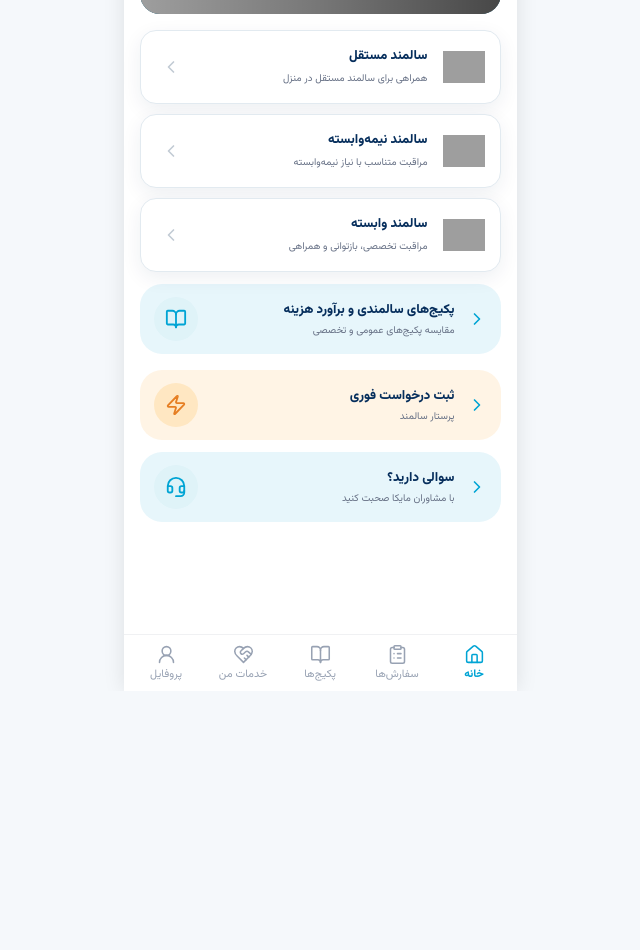
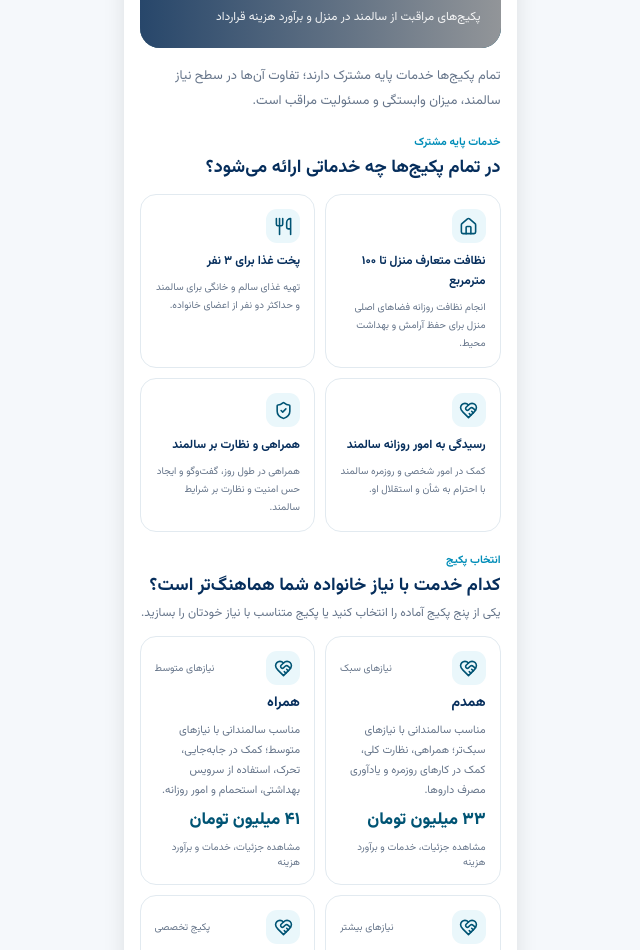
Before and after one commit to kodsaeid-cmd/Myca, a Next.js app: page /category/11 in a window 1280 px wide. Shown: the part 300-1250 px from the top of the page, without its empty margins (320-960 px from the left). Before the commit the page ends 991 px from the top, so only its background shows below. Built offline with nearby package versions, Linux system fonts and the light colour scheme; grey boxes are pictures that could not be loaded.

Commit message:
feat: connect MYCA package catalog to the ten product detail screens

```diff
--- a/src/app/category/[id]/page.tsx
+++ b/src/app/category/[id]/page.tsx
@@ -1,9 +1,17 @@
 import { notFound } from "next/navigation";
 import { CategoryScreen } from "@/components/category-screen";
+import { PricingCatalogScreen } from "@/components/pricing-catalog-screen";
 import { categories } from "@/lib/myca-data";
+import { pricingCatalogs } from "@/lib/pricing-data";
 
 export default async function CategoryPage({ params }: { params: Promise<{ id: string }> }) {
   const { id } = await params;
+  if (id === "11" || id === "22") {
+    return <PricingCatalogScreen catalog={pricingCatalogs["elders-pricing"]} />;
+  }
+  if (id === "12" || id === "27") {
+    return <PricingCatalogScreen catalog={pricingCatalogs.pedia} />;
+  }
   const category = categories[id];
   if (!category) notFound();
   return <CategoryScreen category={category} />;
--- a/src/components/pricing-catalog-screen.tsx
+++ b/src/components/pricing-catalog-screen.tsx
@@ -2,13 +2,12 @@
 
 import Image from "next/image";
 import Link from "next/link";
-import { useState } from "react";
 import {
   ArrowRight, Baby, CheckCircle2, ChevronLeft, HeartHandshake,
-  Home, PhoneCall, ShieldCheck, Sparkles, Utensils
+  Home, ShieldCheck, Sparkles, Utensils
 } from "lucide-react";
 import { AppShell } from "@/components/app-shell";
-import { commissionRates, type PricingCatalog } from "@/lib/pricing-data";
+import { commissionRates, type PricingCatalog, type PricingPackage } from "@/lib/pricing-data";
 
 function formatMillions(value: number) {
   return new Intl.NumberFormat("fa-IR", {
@@ -17,28 +16,23 @@ function formatMillions(value: number) {
   }).format(value);
 }
 
+function getPackageHref(catalog: PricingCatalog, item: PricingPackage) {
+  const categoryId = catalog.kind === "child" ? "12" : "11";
+  const service = item.requestService ?? (catalog.kind === "child" ? "child-care" : "independent");
+  if (item.custom) {
+    return `/request/new?category=${categoryId}&service=${service}&package=custom`;
+  }
+  return item.detailId ? `/package-ui/?product=${item.detailId}` : `/request/new?category=${categoryId}&service=${service}&package=${item.id}`;
+}
+
 export function PricingCatalogScreen({ catalog }: { catalog: PricingCatalog }) {
-  const firstPricedPackage = catalog.packages.find((item) => typeof item.monthlySalaryMillion === "number");
-  const [selectedPackageId, setSelectedPackageId] = useState(firstPricedPackage?.id ?? catalog.packages[0].id);
-  const [months, setMonths] = useState(1);
-  const selectedPackage = catalog.packages.find((item) => item.id === selectedPackageId) ?? catalog.packages[0];
-  const monthlySalary = selectedPackage.monthlySalaryMillion ?? 0;
-  const commissionPercent = commissionRates.find((item) => item.months === months)?.percent ?? 0;
-  const salarySubtotal = monthlySalary * months;
-  const commission = monthlySalary * commissionPercent / 100;
-  const estimatedTotal = salarySubtotal + commission;
-  const hasEstimate = typeof selectedPackage.monthlySalaryMillion === "number";
-  const requestService = catalog.kind === "child"
-    ? selectedPackage.id === "pregnancy" ? "mother-companion" : selectedPackage.id === "infant" ? "infant-nurse" : "child-care"
-    : "independent";
-  const requestHref = `/request/new?category=${catalog.kind === "child" ? "12" : "11"}&service=${requestService}&package=${selectedPackage.id}`;
   const sharedIcons = [Home, Utensils, HeartHandshake, ShieldCheck];
 
   return (
     <AppShell activeNav="home">
       <div className="pricing-catalog">
         <div className="catalog-back">
-          <Link href="/catalogs"><ArrowRight size={16} />بازگشت به کاتالوگ‌ها</Link>
+          <Link href="/"><ArrowRight size={16} />بازگشت به صفحه اصلی</Link>
         </div>
 
         <section className="pricing-hero">
@@ -53,15 +47,6 @@ export function PricingCatalogScreen({ catalog }: { catalog: PricingCatalog }) {
 
         <p className="pricing-intro">{catalog.summary}</p>
 
-        {catalog.kind === "child" && selectedPackage.id === "pregnancy" ? (
-          <section className="pricing-section">
-            <div className="pricing-section-heading">
-              <span>پکیج ویژه مادر</span>
-              <h2>همراهی غیرپزشکی در دوران بارداری</h2>
-              <p>این خدمت متناسب با نیاز مادر و خانواده تعریف می‌شود و جایگزین مراقبت یا خدمات پزشکی نیست.</p>
-            </div>
-          </section>
-        ) : (
         <section className="pricing-section">
           <div className="pricing-section-heading">
             <span>{catalog.kind === "child" ? "خدمات پایه مراقبت کودک" : "خدمات پایه مشترک"}</span>
@@ -80,24 +65,22 @@ export function PricingCatalogScreen({ catalog }: { catalog: PricingCatalog }) {
             })}
           </div>
         </section>
-        )}
 
         <section className="pricing-section">
           <div className="pricing-section-heading">
             <span>انتخاب پکیج</span>
             <h2>کدام خدمت با نیاز خانواده شما هماهنگ‌تر است؟</h2>
-            <p>برای مشاهده برآورد، یکی از پکیج‌ها را انتخاب کنید.</p>
+            <p>یکی از پنج پکیج آماده را انتخاب کنید یا پکیج متناسب با نیاز خودتان را بسازید.</p>
           </div>
           <div className="pricing-package-grid">
             {catalog.packages.map((item) => {
-              const isSelected = item.id === selectedPackageId;
+              const href = getPackageHref(catalog, item);
               return (
-                <button
-                  type="button"
+                <Link
+                  href={href}
                   key={item.id}
-                  aria-pressed={isSelected}
-                  className={["pricing-package-card", item.custom ? "pricing-custom-card" : "", isSelected ? "selected" : ""].filter(Boolean).join(" ")}
-                  onClick={() => setSelectedPackageId(item.id)}
+                  aria-label={item.custom ? "ساخت پکیج اختصاصی" : `مشاهده جزئیات پکیج ${item.title}`}
+                  className={["pricing-package-card", item.custom ? "pricing-custom-card" : ""].filter(Boolean).join(" ")}
                 >
                   <span className="pricing-package-topline">
                     <span className="pricing-package-icon">{item.custom ? <Sparkles size={19} /> : catalog.kind === "child" ? <Baby size={19} /> : <HeartHandshake size={19} />}</span>
@@ -107,81 +90,22 @@ export function PricingCatalogScreen({ catalog }: { catalog: PricingCatalog }) {
                   {item.ageRange && <span className="pricing-package-age">{item.ageRange}</span>}
                   <p>{item.description}</p>
                   <span className="pricing-package-price">
-                    {typeof item.monthlySalaryMillion === "number" ? formatMillions(item.monthlySalaryMillion) + " میلیون تومان" : "قیمت‌گذاری اختصاصی"}
+                    {typeof item.monthlySalaryMillion === "number" ? formatMillions(item.monthlySalaryMillion) + " میلیون تومان" : "طراحی و قیمت‌گذاری اختصاصی"}
                   </span>
                   <span className="pricing-package-caption">
-                    {typeof item.monthlySalaryMillion === "number" ? "حقوق ماهانه مراقب" : "برای استعلام با مایکا تماس بگیرید"}
+                    {item.custom ? "ورود به سفارشی‌ساز مایکا" : "مشاهده جزئیات، خدمات و برآورد هزینه"}
                   </span>
-                </button>
+                </Link>
               );
             })}
           </div>
         </section>
 
-        {hasEstimate ? (
-          <section className="pricing-calculator" aria-live="polite">
-            <div className="pricing-calculator-heading">
-              <span>محاسبه‌گر قرارداد</span>
-              <h2>برآورد هزینه پکیج {selectedPackage.title}</h2>
-              <p>مدت قرارداد را انتخاب کنید تا مبلغ حقوق مراقب و کمیسیون یک‌باره مایکا محاسبه شود.</p>
-            </div>
-
-            <div className="pricing-calculator-field">
-              <strong>مدت قرارداد</strong>
-              <div className="pricing-term-options" role="group" aria-label="مدت قرارداد">
-                {commissionRates.map((item) => (
-                  <button
-                    type="button"
-                    key={item.months}
-                    aria-pressed={months === item.months}
-                    className={months === item.months ? "pricing-term-chip selected" : "pricing-term-chip"}
-                    onClick={() => setMonths(item.months)}
-                  >
-                    {formatMillions(item.months)} ماه
-                  </button>
-                ))}
-              </div>
-            </div>
-
-            <div className="pricing-price-breakdown">
-              <div className="pricing-price-row">
-                <span>حقوق ماهانه مراقب</span>
-                <strong>{formatMillions(monthlySalary)} میلیون تومان</strong>
-              </div>
-              <div className="pricing-price-row">
-                <span>مجموع حقوق مراقب در {formatMillions(months)} ماه</span>
-                <strong>{formatMillions(salarySubtotal)} میلیون تومان</strong>
-              </div>
-              <div className="pricing-price-row">
-                <span>کمیسیون یک‌باره مایکا ({formatMillions(commissionPercent)}٪)</span>
-                <strong>{formatMillions(commission)} میلیون تومان</strong>
-              </div>
-              <div className="pricing-price-total">
-                <span>هزینه کل برآوردی قرارداد</span>
-                <strong>{formatMillions(estimatedTotal)} <small>میلیون تومان</small></strong>
-              </div>
-            </div>
-
-            <p className="pricing-calculator-note">
-              این برآورد بر پایه حقوق ماهانه پایه پکیج محاسبه شده است. هزینه شیفت شبانه‌روزی، حضور در روز جمعه و در کاتالوگ کودک، کودک اضافه، جداگانه به مبلغ قرارداد افزوده می‌شوند و در عدد بالا لحاظ نشده‌اند.
-            </p>
-            <Link href={requestHref} className="pricing-primary-cta" data-analytics="cta"><PhoneCall size={18} />ثبت سفارش این پکیج</Link>
-            <a href="tel:41124" className="pricing-calculator-note">سؤال دارید؟ تماس با مایکا · ۴۱۱۲۴</a>
-          </section>
-        ) : (
-          <section className="pricing-quote-card">
-            <strong>برای این خدمت، قیمت‌گذاری اختصاصی انجام می‌شود.</strong>
-            <p>شرایط خانواده و نیازهای خدمت را با کارشناسان مایکا مطرح کنید تا خدمت متناسب طراحی و هزینه آن اعلام شود.</p>
-            <Link href={requestHref} className="pricing-primary-cta"><PhoneCall size={18} />ثبت درخواست خدمت اختصاصی</Link>
-            <a href="tel:41124" className="pricing-calculator-note">تماس با مایکا · ۴۱۱۲۴</a>
-          </section>
-        )}
-
         <section className="pricing-section">
           <div className="pricing-section-heading">
             <span>کمیسیون شفاف</span>
             <h2>درصد کمیسیون بر اساس مدت قرارداد</h2>
-            <p>کمیسیون مایکا یک‌بار در هر قرارداد محاسبه و دریافت می‌شود.</p>
+            <p>کمیسیون مایکا یک‌بار در هر قرارداد محاسبه می‌شود.</p>
           </div>
           <div className="pricing-commission-grid">
             {commissionRates.map((item) => (
@@ -202,14 +126,14 @@ export function PricingCatalogScreen({ catalog }: { catalog: PricingCatalog }) {
             {catalog.rules.map((rule) => <li key={rule}><CheckCircle2 size={17} />{rule}</li>)}
           </ul>
           <div className="pricing-source-note">
-            مبالغ پکیج‌ها، حقوق ماهانه مراقب به میلیون تومان هستند و هزینه کل قرارداد برابر مجموع حقوق مراقب در مدت قرارداد به‌علاوه کمیسیون یک‌باره مایکا است. هزینه‌های افزوده طبق شرایط هر خدمت جداگانه محاسبه می‌شوند.
+            مبالغ پکیج‌ها، حقوق ماهانه مراقب به میلیون تومان هستند. برآورد نهایی با توجه به مدت قرارداد، نوع شیفت و شرایط خانواده در صفحه جزئیات هر پکیج نمایش داده می‌شود.
           </div>
         </section>
 
         <footer className="pricing-footer">
           <span>مایکا · همراه خانواده</span>
           <a href="tel:41124">۴۱۱۲۴ · تماس با مایکا</a>
-          <Link href="/catalogs"><ChevronLeft size={15} />سایر کاتالوگ‌ها</Link>
+          <Link href="/"><ChevronLeft size={15} />بازگشت به صفحه اصلی</Link>
         </footer>
       </div>
     </AppShell>
--- a/src/lib/pricing-data.ts
+++ b/src/lib/pricing-data.ts
@@ -1,5 +1,7 @@
 export type PricingPackage = {
   id: string;
+  detailId?: string;
+  requestService?: string;
   title: string;
   description: string;
   monthlySalaryMillion?: number;
@@ -49,12 +51,12 @@ export const pricingCatalogs: Record<string, PricingCatalog> = {
       { title: "همراهی و نظارت بر سالمند", description: "همراهی در طول روز، گفت‌وگو و ایجاد حس امنیت و نظارت بر شرایط سالمند." }
     ],
     packages: [
-      { id: "hamdam", title: "همدم", monthlySalaryMillion: 33, tag: "نیازهای سبک", description: "مناسب سالمندانی با نیازهای سبک‌تر؛ همراهی، نظارت کلی، کمک در کارهای روزمره و یادآوری مصرف داروها." },
-      { id: "hamrah", title: "همراه", monthlySalaryMillion: 41, tag: "نیازهای متوسط", description: "مناسب سالمندانی با نیازهای متوسط؛ کمک در جابه‌جایی، تحرک، استفاده از سرویس بهداشتی، استحمام و امور روزانه." },
-      { id: "hami", title: "حامی", monthlySalaryMillion: 26, tag: "نیازهای بیشتر", description: "مناسب سالمندانی با نیازهای سنگین‌تر و وابستگی بیشتر؛ کمک مستمر در مراقبت شخصی، جابه‌جایی، تغذیه و نظارت دقیق‌تر." },
-      { id: "aramyar", title: "آرامیار", monthlySalaryMillion: 50, tag: "پکیج تخصصی", description: "مناسب سالمندانی که با آلزایمر یا مشکلات شناختی و رفتاری روبه‌رو هستند و به همراهی ساختارمند و نظارت دقیق نیاز دارند." },
-      { id: "tavanyar", title: "توانیار", monthlySalaryMillion: 48, tag: "پکیج تخصصی", description: "مناسب سالمندانی با معلولیت، قطع عضو یا محدودیت‌های جسمی و حرکتی شدید که به کمک و پشتیبانی بیشتر نیاز دارند." },
-      { id: "custom", title: "خدمت اختصاصی", custom: true, tag: "طراحی متناسب با خانواده", description: "اگر نیاز خانواده خارج از پکیج‌های استاندارد است، مایکا امکان طراحی خدمت متناسب با شرایط شما را فراهم می‌کند." }
+      { id: "hamdam", detailId: "elder_hamdam", requestService: "independent", title: "همدم", monthlySalaryMillion: 33, tag: "نیازهای سبک", description: "مناسب سالمندانی با نیازهای سبک‌تر؛ همراهی، نظارت کلی، کمک در کارهای روزمره و یادآوری مصرف داروها." },
+      { id: "hamrah", detailId: "elder_hamrah", requestService: "semi-dependent", title: "همراه", monthlySalaryMillion: 41, tag: "نیازهای متوسط", description: "مناسب سالمندانی با نیازهای متوسط؛ کمک در جابه‌جایی، تحرک، استفاده از سرویس بهداشتی، استحمام و امور روزانه." },
+      { id: "hami", detailId: "elder_hami", requestService: "dependent", title: "حامی", monthlySalaryMillion: 46, tag: "نیازهای بیشتر", description: "مناسب سالمندانی با نیازهای سنگین‌تر و وابستگی بیشتر؛ کمک مستمر در مراقبت شخصی، جابه‌جایی، تغذیه و نظارت دقیق‌تر." },
+      { id: "aramyar", detailId: "elder_aramyar", requestService: "dependent", title: "آرامیار", monthlySalaryMillion: 50, tag: "پکیج تخصصی", description: "مناسب سالمندانی که با آلزایمر یا مشکلات شناختی و رفتاری روبه‌رو هستند و به همراهی ساختارمند و نظارت دقیق نیاز دارند." },
+      { id: "tavanyar", detailId: "elder_tavanyar", requestService: "dependent", title: "توانیار", monthlySalaryMillion: 48, tag: "پکیج تخصصی", description: "مناسب سالمندانی با معلولیت، قطع عضو یا محدودیت‌های جسمی و حرکتی شدید که به کمک و پشتیبانی بیشتر نیاز دارند." },
+      { id: "custom", requestService: "independent", title: "پکیج خودت را بساز", custom: true, tag: "سفارشی‌سازی", description: "نیازها و شرایط خانواده را مشخص کنید تا پکیج متناسب با شما طراحی شود." }
     ],
     rules: [
       "قیمت‌های پایه برای شیفت ۸ ساعته، از شنبه تا پنجشنبه تعریف شده‌اند.",
@@ -78,12 +80,12 @@ export const pricingCatalogs: Record<string, PricingCatalog> = {
       { title: "مراقبت، حضور و نظارت", description: "حضور فعال در کنار کودک برای حفظ ایمنی و ایجاد حس امنیت و آرامش." }
     ],
     packages: [
-      { id: "infant", title: "مراقبت از نوزاد", ageRange: "تا ۱۲ ماه", monthlySalaryMillion: 39, tag: "نوزاد", description: "مناسب نوزاد و مادر در ماه‌های اول؛ مراقبت روزمره، تغذیه، بهداشت، خواب و رسیدگی به امور مرتبط با نوزاد." },
-      { id: "toddler", title: "مراقبت از کودک", ageRange: "۲ تا ۴ سال", monthlySalaryMillion: 40, tag: "نوپا", description: "مناسب کودک نوپا با نیاز به مراقبت روزانه، تغذیه سالم، بازی، سرگرمی و رسیدگی به روتین‌های روزمره." },
-      { id: "preschool", title: "مراقبت از کودک", ageRange: "۴ تا ۶ سال", monthlySalaryMillion: 44, tag: "پیش‌دبستانی", description: "مناسب کودک پیش‌دبستانی؛ علاوه بر مراقبت روزانه، بازی هدفمند، تقویت مهارت‌های اولیه و نظم روزمره." },
-      { id: "school-age", title: "مراقبت کودک همراه آموزش", ageRange: "۶ تا ۱۲ سال", monthlySalaryMillion: 50, tag: "پکیج تخصصی", description: "مناسب کودک دبستانی؛ مراقبت روزانه، همراهی در تکالیف و برنامه‌های منظم، تغذیه سالم و نظارت." },
-      { id: "pregnancy", title: "همراهی دوران بارداری", monthlySalaryMillion: 37, tag: "مادر و کودک", description: "همراهی و کمک غیرپزشکی به مادر در امور روزمره، آماده‌سازی غذای مناسب و همراهی در مراجعات موردنیاز." },
-      { id: "custom", title: "خدمت اختصاصی", custom: true, tag: "طراحی متناسب با خانواده", description: "برای شرایط خاص، سنین یا نیازهایی که در پکیج‌های استاندارد پوشش داده نشده‌اند، درخواست طراحی خدمت اختصاصی ثبت کنید." }
+      { id: "infant", detailId: "child_newborn", requestService: "infant-nurse", title: "مراقبت از نوزاد", ageRange: "تا ۱۲ ماه", monthlySalaryMillion: 39, tag: "نوزاد", description: "مناسب نوزاد و مادر در ماه‌های اول؛ مراقبت روزمره، تغذیه، بهداشت، خواب و رسیدگی به امور مرتبط با نوزاد." },
+      { id: "toddler", detailId: "child_2_4", requestService: "child-care", title: "مراقبت از کودک", ageRange: "۲ تا ۴ سال", monthlySalaryMillion: 40, tag: "نوپا", description: "مناسب کودک نوپا با نیاز به مراقبت روزانه، تغذیه سالم، بازی، سرگرمی و رسیدگی به روتین‌های روزمره." },
+      { id: "preschool", detailId: "child_4_6", requestService: "child-care", title: "مراقبت از کودک", ageRange: "۴ تا ۶ سال", monthlySalaryMillion: 44, tag: "پیش‌دبستانی", description: "مناسب کودک پیش‌دبستانی؛ علاوه بر مراقبت روزانه، بازی هدفمند، تقویت مهارت‌های اولیه و نظم روزمره." },
+      { id: "school-age", detailId: "child_6_12", requestService: "child-care", title: "مراقبت کودک همراه آموزش", ageRange: "۶ تا ۱۲ سال", monthlySalaryMillion: 50, tag: "پکیج تخصصی", description: "مناسب کودک دبستانی؛ مراقبت روزانه، همراهی در تکالیف و برنامه‌های منظم، تغذیه سالم و نظارت." },
+      { id: "pregnancy", detailId: "child_pregnancy", requestService: "mother-companion", title: "همراهی دوران بارداری", monthlySalaryMillion: 37, tag: "مادر و کودک", description: "همراهی و کمک غیرپزشکی به مادر در امور روزمره، آماده‌سازی غذای مناسب و همراهی در مراجعات موردنیاز." },
+      { id: "custom", requestService: "child-care", title: "پکیج خودت را بساز", custom: true, tag: "سفارشی‌سازی", description: "نیازها، سن و شرایط خانواده را مشخص کنید تا پکیج متناسب با شما طراحی شود." }
     ],
     rules: [
       "قیمت‌های پایه برای شیفت ۸ ساعته، از شنبه تا پنجشنبه تعریف شده‌اند.",
```
Lines whose indentation alone changed are shown as unchanged.
